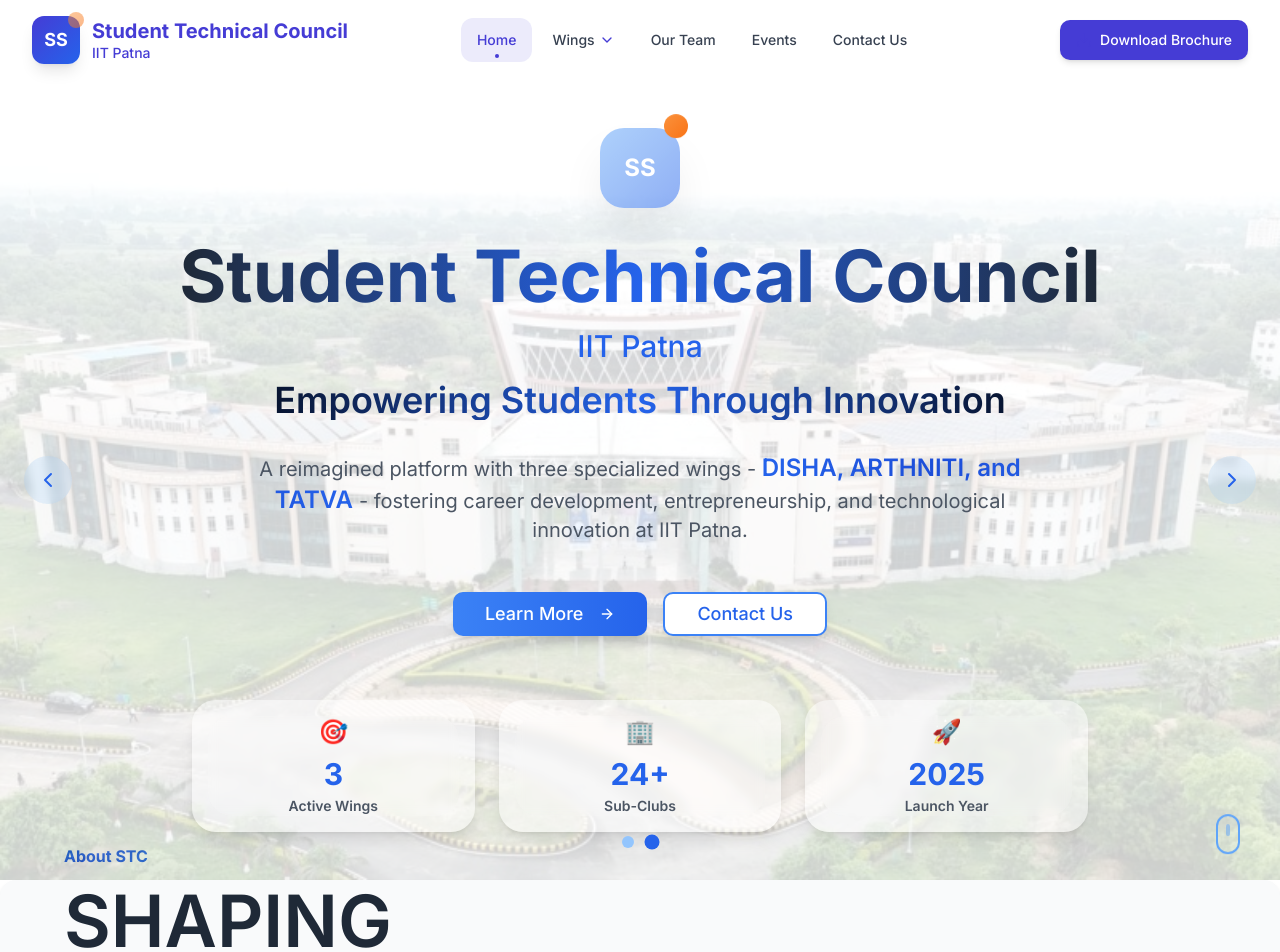
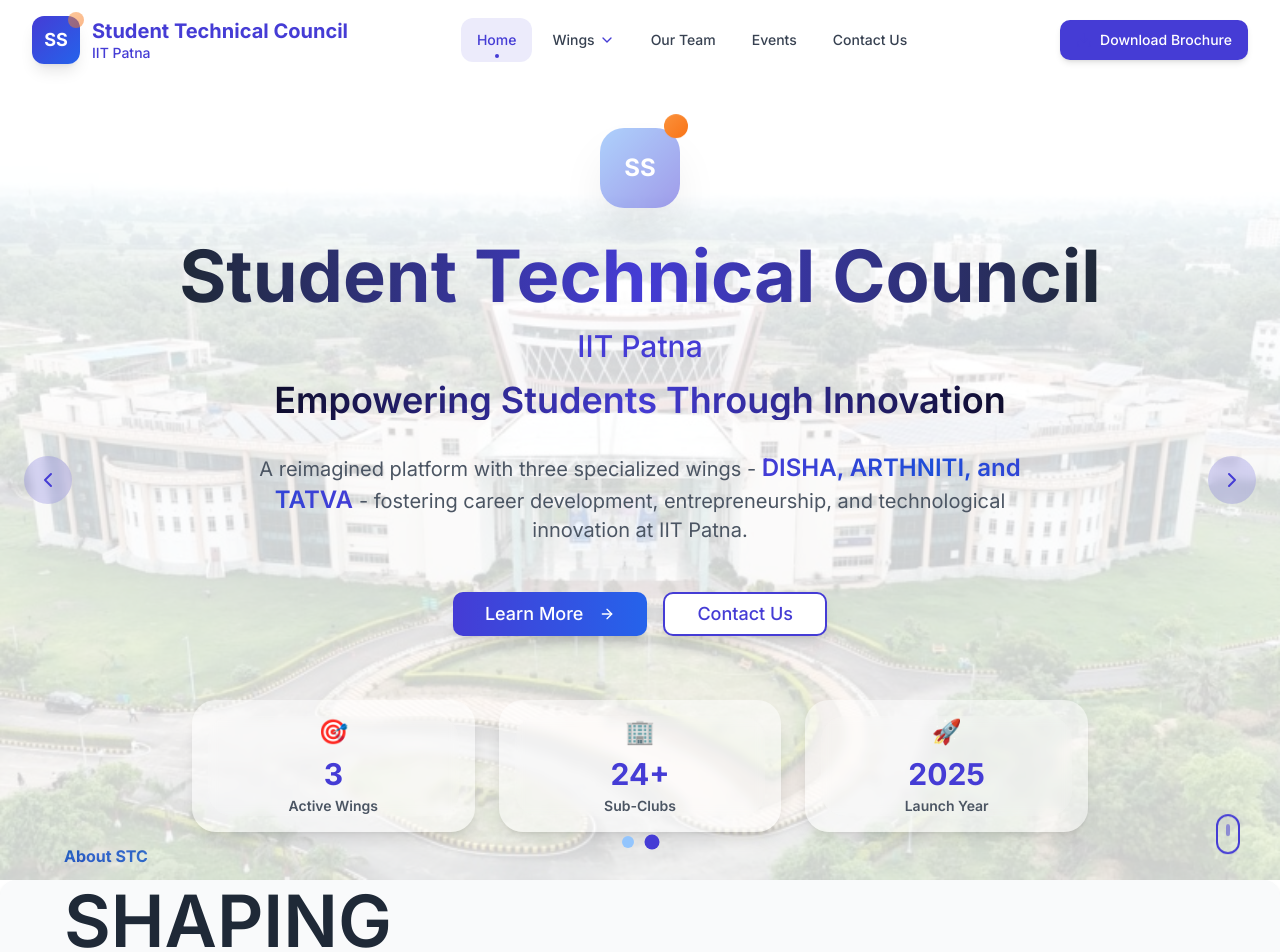
Before and after one commit to Vatsal9915/Student-Senate-IITP, a Next.js app: page / in a window 1280 px wide. Shown: the top 952 px of the page. Built offline with nearby package versions, Linux system fonts and the light colour scheme.

Commit message:
update color in hero section

```diff
--- a/components/hero-section.tsx
+++ b/components/hero-section.tsx
@@ -57,15 +57,15 @@ export function HeroSection() {
       {/* Navigation Arrows */}
       <button
       onClick={prevSlide}
-        className="absolute left-6 top-1/2 transform -translate-y-1/2 z-20 p-3 rounded-3xl bg-blue-300/20 backdrop-blur-sm hover:bg-white/30 transition-all duration-200 group"
+      className="absolute left-6 top-1/2 transform -translate-y-1/2 z-20 p-3 rounded-3xl bg-[#453CD5]/20 backdrop-blur-sm hover:bg-[#453CD5]/30 transition-all duration-200 group"
       >
-        <ChevronLeft className="w-6 h-6 text-blue-600 group-hover:text-blue-700" />
+      <ChevronLeft className="w-6 h-6 text-[#453CD5] group-hover:text-blue-700" />
       </button>
       <button
       onClick={nextSlide}
-        className="absolute right-6 top-1/2 transform -translate-y-1/2 z-20 p-3 rounded-3xl bg-blue-300/20 backdrop-blur-sm hover:bg-white/30 transition-all duration-200 group"
+      className="absolute right-6 top-1/2 transform -translate-y-1/2 z-20 p-3 rounded-3xl bg-[#453CD5]/20 backdrop-blur-sm hover:bg-[#453CD5]/30 transition-all duration-200 group"
       >
-        <ChevronRight className="w-6 h-6 text-blue-600 group-hover:text-blue-700" />
+      <ChevronRight className="w-6 h-6 text-[#453CD5] group-hover:text-blue-700" />
       </button>
 
       {/* Main Content */}
@@ -77,22 +77,22 @@ export function HeroSection() {
       {/* Animated Logo/Badge */}
       <div className="mb-8 flex justify-center">
         <div className="relative">
-            <div className="w-20 h-20 bg-gradient-to-br from-blue-400 to-blue-600 rounded-3xl flex items-center justify-center shadow-2xl animate-pulse">
+        <div className="w-20 h-20 bg-gradient-to-br from-blue-400 to-[#453CD5] rounded-3xl flex items-center justify-center shadow-2xl animate-pulse">
           <span className="text-white font-bold text-2xl">SS</span>
         </div>
         <div className="absolute -top-2 -right-2 w-6 h-6 bg-gradient-to-br from-orange-400 to-orange-500 rounded-3xl animate-bounce"></div>
         </div>
       </div>
 
-        <h1 className="text-4xl md:text-6xl lg:text-7xl font-bold mb-4 bg-gradient-to-r from-gray-800 via-blue-600 to-gray-800 bg-clip-text text-transparent">
+      <h1 className="text-4xl md:text-6xl lg:text-7xl font-bold mb-4 bg-gradient-to-r from-gray-800 via-[#453CD5] to-gray-800 bg-clip-text text-transparent">
         Student  Technical Council
       </h1>
-        <h2 className="text-xl md:text-2xl lg:text-3xl font-medium mb-4 text-blue-600">IIT Patna</h2>
-        <p className="text-2xl md:text-3xl lg:text-4xl mb-8 font-semibold bg-gradient-to-r from-black via-blue-600 to-black bg-clip-text text-transparent">
+      <h2 className="text-xl md:text-2xl lg:text-3xl font-medium mb-4 text-[#453CD5]">IIT Patna</h2>
+      <p className="text-2xl md:text-3xl lg:text-4xl mb-8 font-semibold bg-gradient-to-r from-black via-[#453CD5] to-black bg-clip-text text-transparent">
         Empowering Students Through Innovation
       </p>
       <p className="text-lg md:text-xl mb-12 max-w-3xl mx-auto text-gray-600 leading-relaxed">
-          A reimagined platform with three specialized wings -  <span className="  bg-gradient-to-r from-blue-600 via-blue-700 to-blue-600 bg-clip-text text-transparent font-semibold text-2xl">DISHA, ARTHNITI, and TATVA </span> -  fostering career
+        A reimagined platform with three specialized wings -  <span className="  bg-gradient-to-r from-[#453CD5] via-blue-700 to-[#453CD5] bg-clip-text text-transparent font-semibold text-2xl">DISHA, ARTHNITI, and TATVA </span> -  fostering career
         development, entrepreneurship, and technological innovation at IIT Patna.
       </p>
 
@@ -101,7 +101,7 @@ export function HeroSection() {
         <Link href="/about">
         <Button
           size="lg"
-              className="bg-gradient-to-r from-blue-500 to-blue-600 hover:from-blue-600 hover:to-blue-700 text-white px-8 py-4 text-lg shadow-lg hover:shadow-xl transform hover:scale-105 transition-all duration-200"
+          className="bg-gradient-to-r from-[#453CD5] to-blue-600 hover:from-blue-600 hover:to-[#453CD5] text-white px-8 py-4 text-lg shadow-lg hover:shadow-xl transform hover:scale-105 transition-all duration-200"
         >
           Learn More
           <ArrowRight className="w-5 h-5 ml-2" />
@@ -111,7 +111,7 @@ export function HeroSection() {
         <Button
           size="lg"
           variant="outline"
-              className="border-2 border-blue-500 text-blue-600 hover:bg-blue-50 px-8 py-4 text-lg shadow-lg hover:shadow-xl transform hover:scale-105 transition-all duration-200"
+          className="border-2 border-[#453CD5] text-[#453CD5] hover:bg-[#453CD5]/10 px-8 py-4 text-lg shadow-lg hover:shadow-xl transform hover:scale-105 transition-all duration-200"
         >
           Contact Us
         </Button>
@@ -136,13 +136,13 @@ export function HeroSection() {
           <div
           className="pointer-events-none z-2 absolute inset-0 border-2 rounded-3xl opacity-0 group-hover:opacity-100 transition-opacity duration-300 z-0"
           style={{
-                background: "radial-gradient(circle at 50% 50%, rgba(59,130,246,0.25) 0%, rgba(59,130,246,0.10) 60%, transparent 100%)",
+          background: "radial-gradient(circle at 50% 50%, rgba(69,60,213,0.25) 0%, rgba(69,60,213,0.10) 60%, transparent 100%)",
           filter: "blur(30px)",
           }}
           />
           <div className="relative z-10 bg-white/10 rounded-3xl backdrop-blur-sm">
           <div className=" z-9 text-2xl mb-2">{stat.icon}</div>
-              <div className="z-9 text-2xl md:text-3xl font-bold text-blue-600 mb-1">{stat.value}</div>
+          <div className="z-9 text-2xl md:text-3xl font-bold text-[#453CD5] mb-1">{stat.value}</div>
           <div className="z-9 text-sm text-gray-600 font-semibold">{stat.label}</div>
           </div>
         </div>
@@ -157,7 +157,7 @@ export function HeroSection() {
         key={index}
         onClick={() => setCurrentSlide(index)}
         className={`w-3 h-3 rounded-3xl transition-all duration-200 ${
-              index === currentSlide ? "bg-blue-600 scale-125" : "bg-blue-300 hover:bg-blue-400"
+          index === currentSlide ? "bg-[#453CD5] scale-125" : "bg-blue-300 hover:bg-[#453CD5]"
         }`}
         />
       ))}
@@ -165,8 +165,8 @@ export function HeroSection() {
 
       {/* Scroll Indicator */}
       <div className="absolute bottom-4 right-10 transform -translate-x-1/2 z-20 animate-bounce">
-        <div className="w-6 h-10 border-2 border-blue-400 rounded-full flex justify-center">
-          <div className="w-1 h-3 bg-blue-400 rounded-full mt-2 animate-pulse"></div>
+      <div className="w-6 h-10 border-2 border-[#453CD5] rounded-full flex justify-center">
+        <div className="w-1 h-3 bg-[#453CD5] rounded-full mt-2 animate-pulse"></div>
       </div>
       </div>
     </section>
```
Lines whose indentation alone changed are shown as unchanged.
